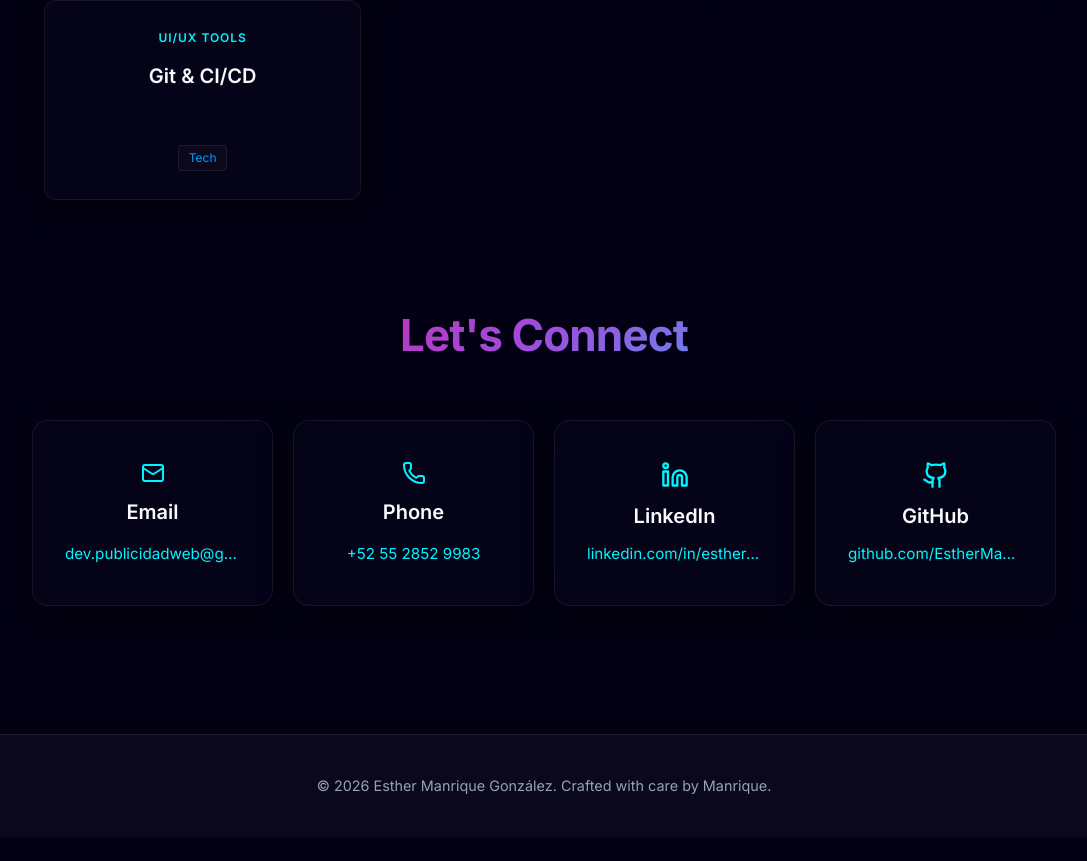
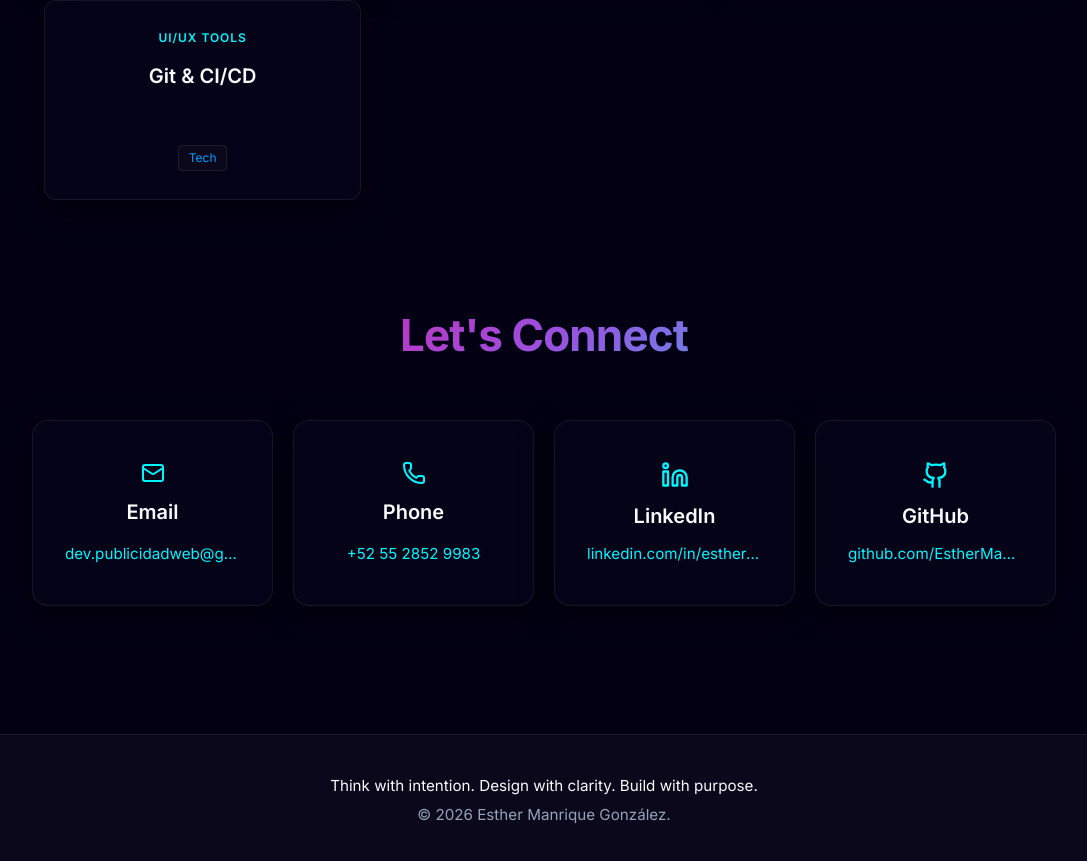
Before and after one commit to EstherManriqueGlez/Portfolio_2026, a React (Vite) app: page / in a window 1280 px wide. Shown: the part 8185-9046 px from the top of the page, without its empty margins (96-1183 px from the left). Before the commit the page ends 9022 px from the top, so only its background shows below. Built offline with nearby package versions, Linux system fonts and the light colour scheme; a web font is replaced by a local one.

Commit message:
content: update Footer component styles and add manifesto text

```diff
--- a/src/components/layout/Footer.module.scss
+++ b/src/components/layout/Footer.module.scss
@@ -1,10 +1,13 @@
-@use '../../shared/styles/abstracts' as *;
-
 .footer {
   background: var(--bg-secondary);
   border-top: 1px solid var(--border-color);
   color: var(--text-muted);
-  font-size: 0.9rem;
+  font-size: 0.95rem;
   padding: 2.5rem;
   text-align: center;
 }
+
+.manifesto {
+  color: var(--text-main);
+  margin-bottom: 0.35rem;
+}
--- a/src/components/layout/Footer.tsx
+++ b/src/components/layout/Footer.tsx
@@ -3,7 +3,10 @@ import styles from './Footer.module.scss';
 export const Footer = () => {
   return (
     <footer className={styles.footer}>
-      <p>© {new Date().getFullYear()} Esther Manrique González. Crafted with care by Manrique.</p>
+      <p className={styles.manifesto}>
+        Think with intention. Design with clarity. Build with purpose.
+      </p>
+      <p>© {new Date().getFullYear()} Esther Manrique González.</p>
     </footer>
   );
 };
```
